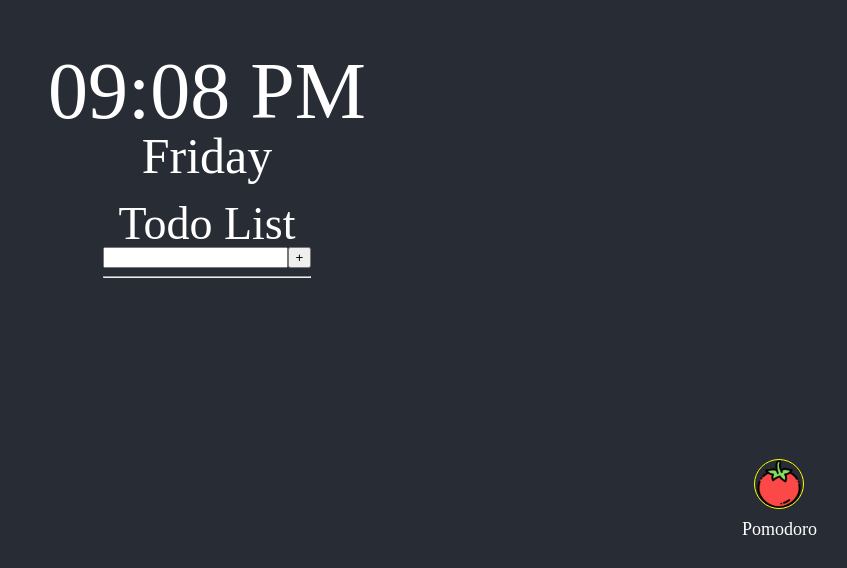
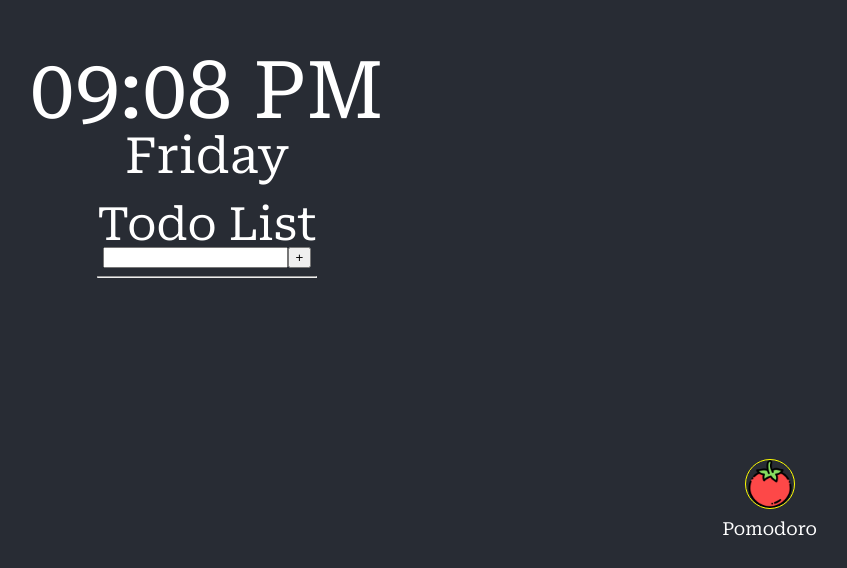
Before and after one commit to yingmo55/Todo-List, a React (Create React App) app: page / in a window 1280 px wide. Shown: the part 232-800 px from the top of the page, without its empty margins (433-1280 px from the left). Built offline with nearby package versions, Linux system fonts and the light colour scheme.

Commit message:
Change font
- Change display font to Roboto Serif

```diff
--- a/public/index.html
+++ b/public/index.html
@@ -7,7 +7,7 @@
     <meta name="theme-color" content="#000000" />
     <meta
       name="description"
-      content=""
+      content="a todo list app with a time display and timer"
     />
     <link rel="apple-touch-icon" href="%PUBLIC_URL%/logo192.png" />
     <!--
@@ -26,6 +26,9 @@
     -->
     <link rel="stylesheet" type="text/css" href="./reset.css" />
     <title>Todo List</title>
+    <style>
+      @import url('https://fonts.googleapis.com/css2?family=Roboto+Serif:ital,wght@0,100;0,200;0,300;0,400;0,500;0,600;0,700;0,800;0,900;1,100;1,200;1,300;1,400;1,500;1,600;1,700;1,800;1,900&display=swap');
+    </style>
   </head>
   <body>
     <noscript>You need to enable JavaScript to run this app.</noscript>
--- a/src/App.css
+++ b/src/App.css
@@ -14,7 +14,11 @@
   color: #61dafb;
 }
 
-/*Font Size*/
+/*Font & Font Size*/
+h1, h2, h3, h4, h5, h6, p, a, span {
+  font-family: 'Roboto Serif', sans-serif;
+}
+
 
 h2 {
   font-size: calc(30px + 2vmin);
```
